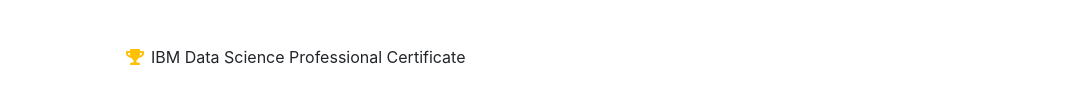
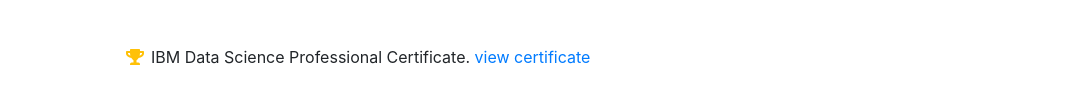
Before and after one commit to shilpisirohi12/shilpisirohi12.github.io, a website with bundled scripts: page index.html in a window 1280 px wide. Shown: the part 4606-4710 px from the top of the page, without its empty margins (209-1280 px from the left). Built offline with nearby package versions, Linux system fonts and the light colour scheme; a web font is replaced by a local one.

Commit message:
adding link to the certificate

```diff
--- a/index.html
+++ b/index.html
@@ -299,7 +299,7 @@
         <ul class="fa-ul mb-0">
           <li>
             <i class="fa-li fa fa-trophy text-warning"></i>
-            IBM Data Science Professional Certificate</li>
+            IBM Data Science Professional Certificate.  <a href="https://coursera.org/share/1b156d01f2a677d1cf2ffbc2565746c0" target=_blank>view certificate</a></li>
         </ul>
       </div>
     </section>
```
